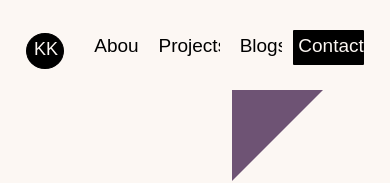
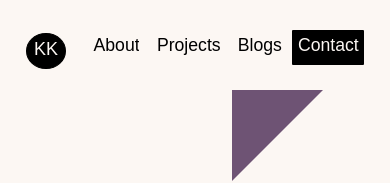
Before and after one commit to kkirby16/portfolio-website, a React (Create React App) app: page / in a window 390 px wide. Shown: the top 183 px of the page. Built offline with nearby package versions, Linux system fonts and the light colour scheme; no server answers; a web font is replaced by a local one.

Commit message:
change some navbar font size and some padding for iPhone 12 Pro screen

```diff
--- a/src/components/navbar/navbar.css
+++ b/src/components/navbar/navbar.css
@@ -15,6 +15,12 @@
     height: 90px;
     font-size: 19px !important;
     width: 100%;
+  }
+}
+
+@media (max-width: 390px) {
+  .navbar {
+    font-size: 17.65px !important;
   }
 }
 
@@ -49,6 +55,12 @@
   padding-left: 20px;
   color: black;
   text-decoration: none;
+}
+
+@media (max-width: 390px) {
+  .right-nav-link {
+    padding-left: 17.5px;
+  }
 }
 
 .right-nav-link:hover {
--- a/src/components/navbar/navbar.scss
+++ b/src/components/navbar/navbar.scss
@@ -15,6 +15,10 @@
     height: 90px;
     font-size: 19px !important;
     width: 100%;
+  }
+
+  @include iPhoneTwelveProScreen {
+    font-size: 17.65px !important;
   }
 }
 
@@ -39,6 +43,10 @@
   padding-left: 20px;
   color: black;
   text-decoration: none;
+
+  @include iPhoneTwelveProScreen {
+    padding-left: 17.5px;
+  }
 }
 
 .right-nav-link:hover {
```
Also changed, not shown: 1 other file (tests, documents, lock files or other folders).
